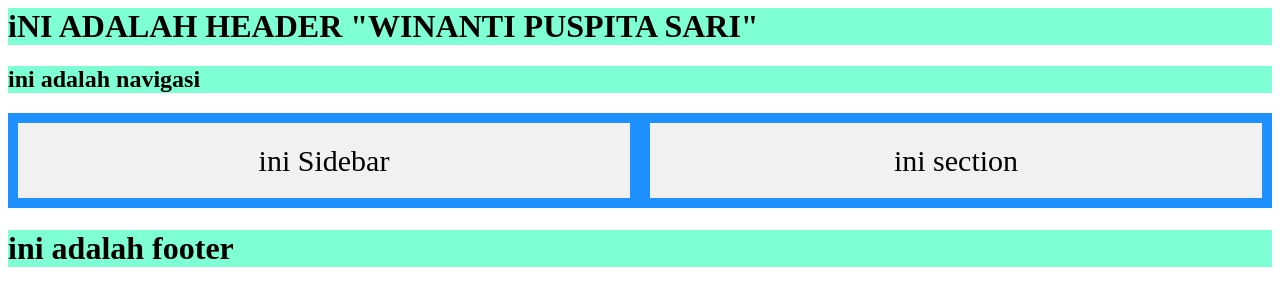
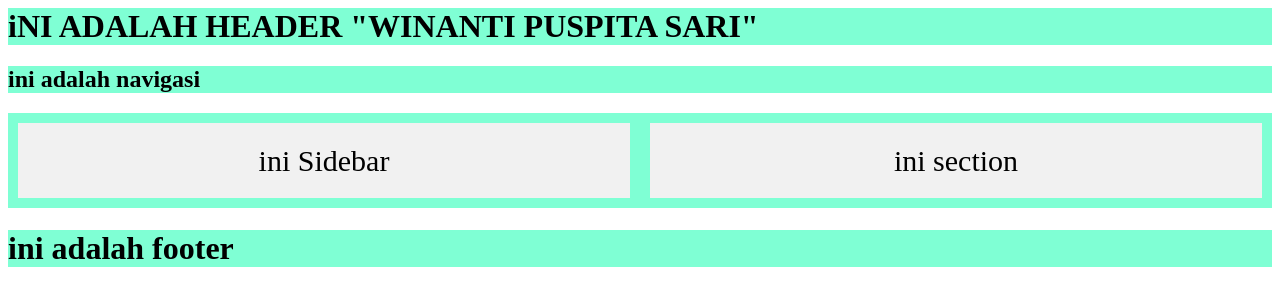
Before and after one commit to thekailanihouse/weblayout, a plain HTML site: page index.html in a window 1280 px wide. Drawn offline with Linux system fonts and the light colour scheme.

Commit message:
edit backgraound color to aquamarine

```diff
--- a/index.html
+++ b/index.html
@@ -8,7 +8,7 @@
         .flex-container {
         display: flex;
         flex-wrap: unwrap;
-        background-color: DodgerBlue;
+        background-color: aquamarine;
         }
         .flex-container > div {
         background-color: #f1f1f1;
```
